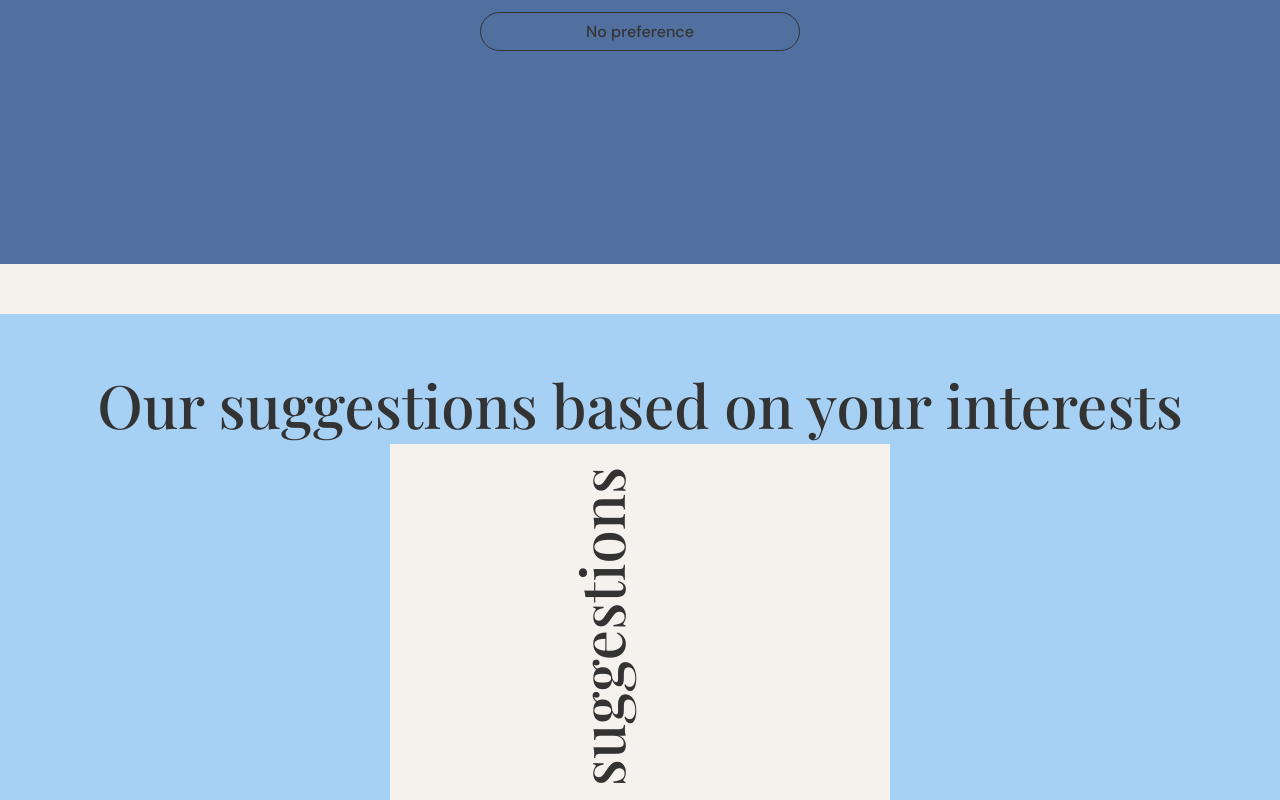
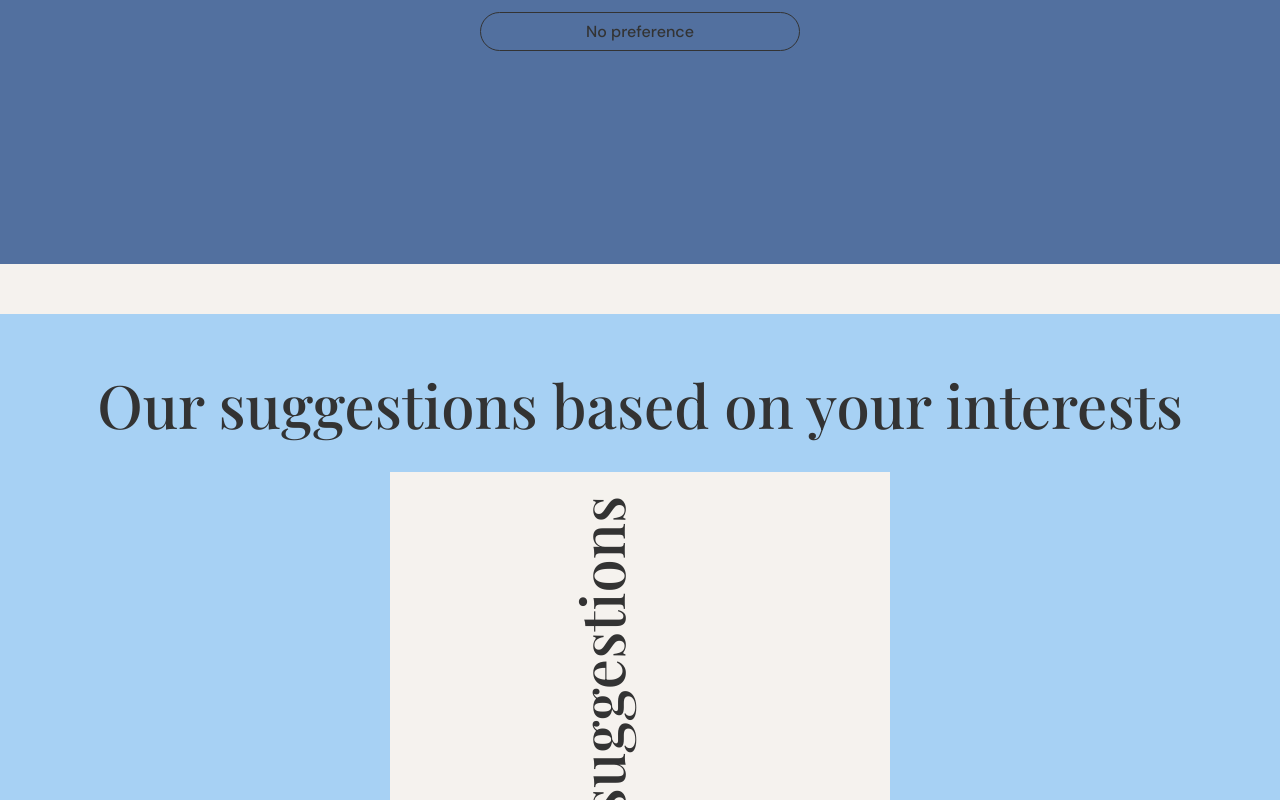
Before and after one commit to anniinankaa/helsinkithings, a React (Vite) app: page / in a window 1280 px wide. Shown: the part 7228-8028 px from the top of the page. Built offline with nearby package versions, Linux system fonts and the light colour scheme; a web font is replaced by a local one.

Commit message:
fixed alignment in test result

```diff
--- a/src/pages/About/AboutCollage.module.css
+++ b/src/pages/About/AboutCollage.module.css
@@ -8,6 +8,7 @@
     width: 100%;
     height: 100%;
     object-fit: cover;
+    max-width: 100%;
   }
 
   img:first-child {
--- a/src/pages/HomePage/HomeTests.jsx
+++ b/src/pages/HomePage/HomeTests.jsx
@@ -37,7 +37,7 @@ function HomeTests () {
             { src: "/testpics/group.png", label: "Group fun", alt:'discoball'},
             { src: "/testpics/date.png", label: "Date" , alt: 'two drinks on table'}]}/>
 
-        <HomeTest iD={4} onSelect={resultfunc} color='#E8D87A' borderColor='#A7D1F4' header='Are you a/na'
+        <HomeTest iD={4} onSelect={resultfunc} color='#E8D87A' borderColor='#A7D1F4' header='Are you a/an'
         images={[{ src: "/testpics/early.png", label: "Early bird", alt: 'building in the morning'},
             { src: "/testpics/night.png", label: "Night owl", alt:'Amos rex at night'}]}/>
 
--- a/src/pages/HomePage/TestResult.css
+++ b/src/pages/HomePage/TestResult.css
@@ -1,5 +1,8 @@
 
 .result-screen {
+    display: flex;
+    flex-direction: column;
+    gap: 24px;
     margin-top: 50px;
     margin-bottom: 50px;
     width: 100%;
@@ -14,6 +17,7 @@
     background: var(--color-primary);
     justify-self: center;
     padding: 2%;
+    margin: auto;
     display: flex;
     flex-direction: column;
     align-items: center;
@@ -23,7 +27,7 @@
 
 .options-container {
     position: relative;
-    display: block;
+    display: flex;
     flex-direction: row;
     justify-self: center;
     justify-content: center;
--- a/src/pages/HomePage/TestResult.jsx
+++ b/src/pages/HomePage/TestResult.jsx
@@ -42,9 +42,10 @@ function TestResult ({results}) {
                 <button className='right-button'onClick={nextOption}><img src='/arrows/rightarrow.png' alt='right arrow'/></button>
                 <button className='left-button'onClick={prevOption}><img src='/arrows/leftarrow.png' alt='left arrow'/></button>
             </div>
-            : <div className='option'>
+            :   <div className='option'>
                 <SidewaysSection header='No suggestions'/>
-            </div> }
+                </div>
+                }
             <h3>More things to do and see in Helsinki</h3>
             <div className='buttons'>
                 <a href='' className='more-button'>
```
